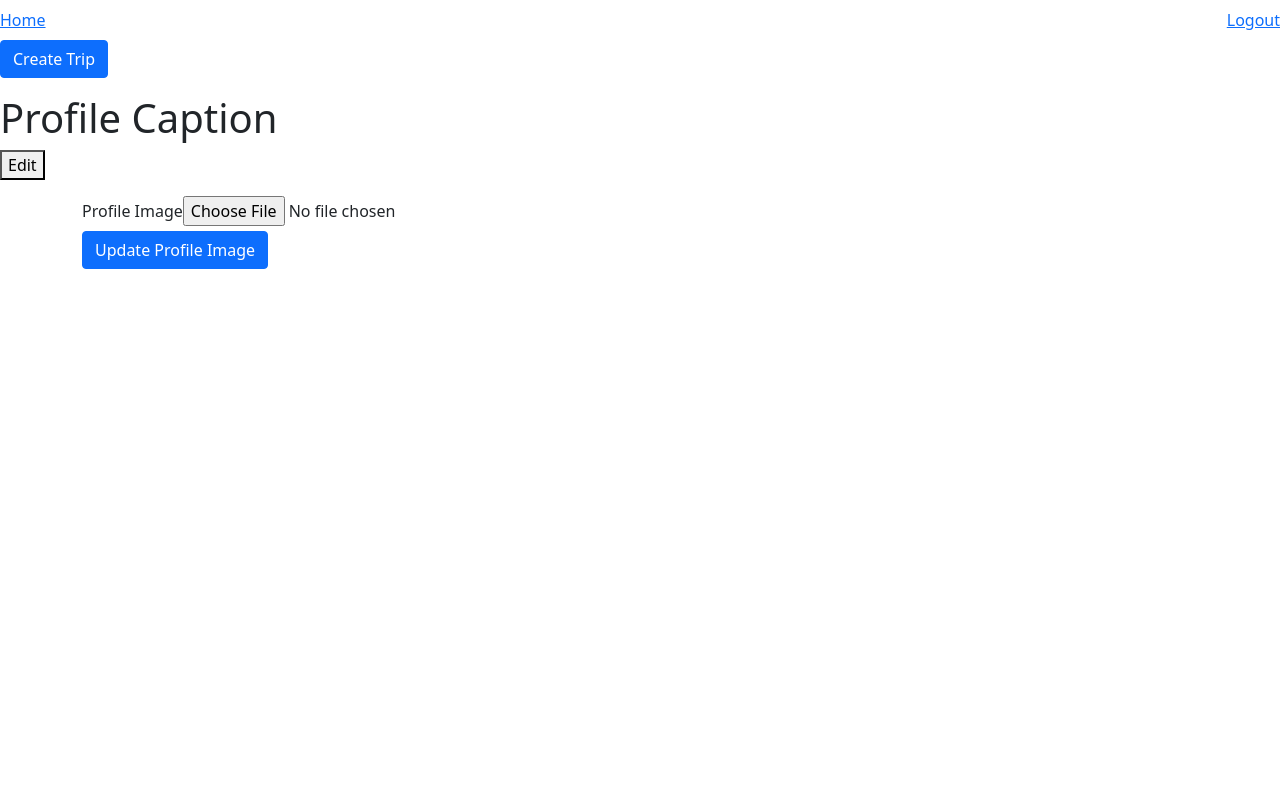
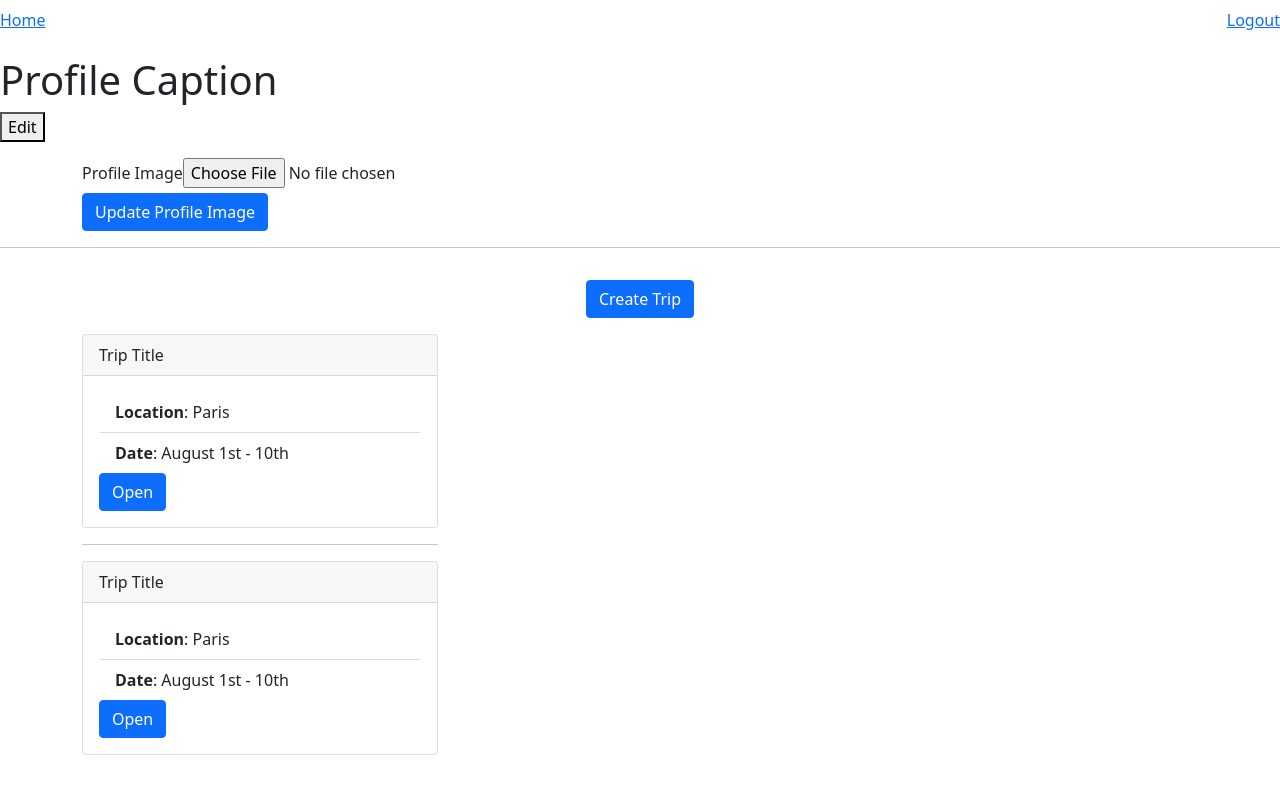
Before and after one commit to fasicasr/trip-ready, a React (Create React App) app in the folder client/: page /profile in a window 1280 px wide. Shown: the top 794 px of the page. Built offline with nearby package versions, Linux system fonts and the light colour scheme.

Commit message:
add saved trip. Fix alignment

```diff
--- a/client/src/App.js
+++ b/client/src/App.js
@@ -5,6 +5,7 @@ import Profile from "./Profile";
 import Navbar from './components/Navbar';
 import TripForm from './components/TripForm';
 import 'bootstrap/dist/css/bootstrap.min.css'
+import SavedTrip from './components/SavedTrip'
 
 
 export default function App() {
@@ -16,7 +17,7 @@ export default function App() {
     <Router>
       <div>
         <Navbar/>
-        <TripForm />
+
         <nav>
           <ul>
             {loggedIn ? (
@@ -50,6 +51,8 @@ export default function App() {
         <Switch>
           <Route path="/profile">
             <Profile />
+            <TripForm />
+            <SavedTrip/>
           </Route>
           {/* <Route path="/users">
             <Users />
--- /dev/null
+++ b/client/src/components/SavedTrip.js
@@ -0,0 +1,45 @@
+import {Card, Button, ListGroup, Container, Row, Col} from "react-bootstrap"
+
+function SavedTrip() {
+    return (
+    <>
+
+    <Container>
+    <Row>
+
+    </Row>
+    <Row>
+        <Col sm={4}>
+        <Card style={{ width: '100%' }} >
+            <Card.Header>Trip Title</Card.Header>
+            <Card.Body>
+                <ListGroup variant="flush">
+                    <ListGroup.Item><strong>Location</strong>: Paris</ListGroup.Item>
+                    <ListGroup.Item><strong>Date</strong>: August 1st - 10th</ListGroup.Item>
+                </ListGroup>
+                <Button variant="primary">Open</Button>
+            </Card.Body>
+        </Card>
+        <hr></hr>
+        <Card style={{ width: '100%' }} >
+            <Card.Header>Trip Title</Card.Header>
+            <Card.Body>
+                <ListGroup variant="flush">
+                    <ListGroup.Item><strong>Location</strong>: Paris</ListGroup.Item>
+                    <ListGroup.Item><strong>Date</strong>: August 1st - 10th</ListGroup.Item>
+                </ListGroup>
+                <Button variant="primary">Open</Button>
+            </Card.Body>
+        </Card>
+
+        </Col>
+        <Col sm={4}></Col>
+
+        </Row>
+    </Container>
+
+    </>
+
+    )
+}
+export default SavedTrip
--- a/client/src/components/TripForm.js
+++ b/client/src/components/TripForm.js
@@ -6,7 +6,19 @@ function TripForm() {
 
   return (
     <>
-      <Button onClick={() => setLgShow(true)}>Create Trip</Button>
+    <hr/>
+      {/* <div >
+        <Button onClick={() => setLgShow(true)}>Create Trip</Button>
+      </div> */}
+
+      <div class="row text-center">
+        <div class="w-50 mx-auto p-3 " >
+        <Button onClick={() => setLgShow(true)}>Create Trip</Button>
+        </div>
+      </div>
+
+
+
 
      <Modal
         size="lg"
@@ -22,26 +34,26 @@ function TripForm() {
         <Modal.Body>
         <Form>
         <Row className="mb-3">
-          <Form.Group as={Col} controlId="formGridEmail">
+          <Form.Group as={Col} controlId="formGridInput">
             <Form.Label>Destination Name</Form.Label>
-            <Form.Control type="email" placeholder="Lets get away" />
+            <Form.Control type="input" placeholder="Lets get away" />
           </Form.Group>
         </Row>
         <Row className="mb-3">
-          <Form.Group as={Col} controlId="formGridEmail">
+          <Form.Group as={Col} controlId="formGridInput">
             <Form.Label>Flight</Form.Label>
-            <Form.Control type="email" placeholder="Flight Number" />
+            <Form.Control type="input" placeholder="Flight Number" />
           </Form.Group>
 
-          <Form.Group as={Col} controlId="formGridPassword">
+          <Form.Group as={Col} controlId="formGridInput">
             <Form.Label>Hotel</Form.Label>
-            <Form.Control type="password" placeholder="Hotel name" />
+            <Form.Control type="input" placeholder="Hotel name" />
           </Form.Group>
         </Row>
         <Row className="mb-3">
-          <Form.Group as={Col} controlId="formGridEmail">
+          <Form.Group as={Col} controlId="formGridInput">
             <Form.Label>Activity</Form.Label>
-            <Form.Control type="email" placeholder="List of activities" />
+            <Form.Control type="input" placeholder="List of activities" />
           </Form.Group>
         </Row>
         <Form.Group controlId="formFileSm" className="mb-3">
```
